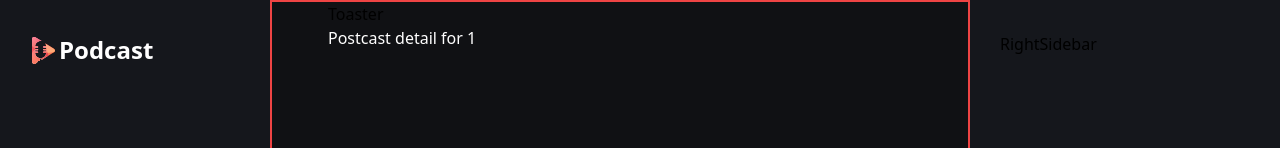
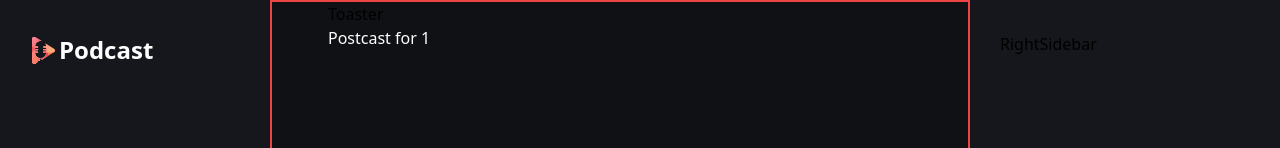
Before and after one commit to doilonvl/Podcast, a Next.js app in the folder podcast/: page /podcast/1 in a window 1280 px wide. Shown: the top 148 px of the page. Built offline with nearby package versions, Linux system fonts and the light colour scheme; no server answers.

Commit message:
d last, update

```diff
--- a/podcast/app/(root)/podcast/[podcastId]/page.tsx
+++ b/podcast/app/(root)/podcast/[podcastId]/page.tsx
@@ -2,7 +2,7 @@ import React from 'react'
 
 const PodcastDetails = ({params}: {params: {podcastId: string}}) => {
   return (
-    <p className='text-white-1'>Postcast detail for {params.podcastId}</p>
+    <p className='text-white-1'>Postcast  for {params.podcastId}</p>
   )
 }
 
```
